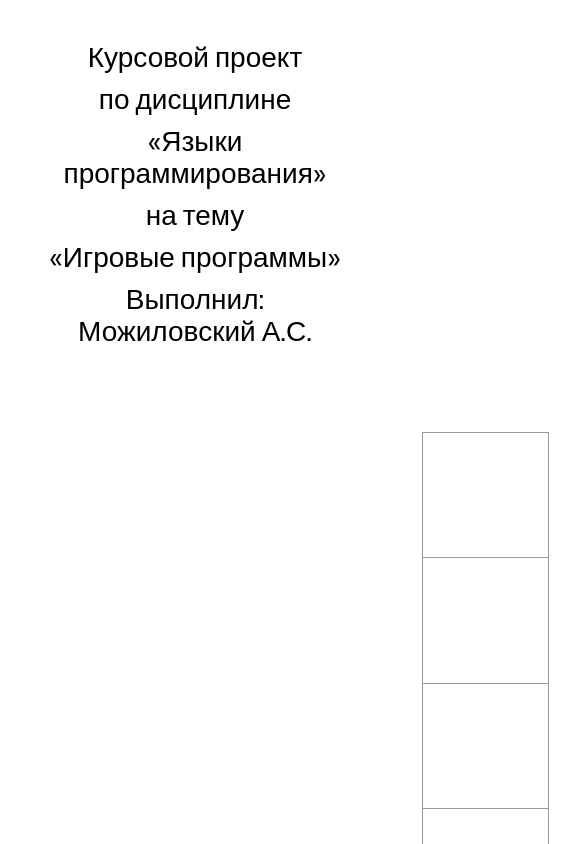
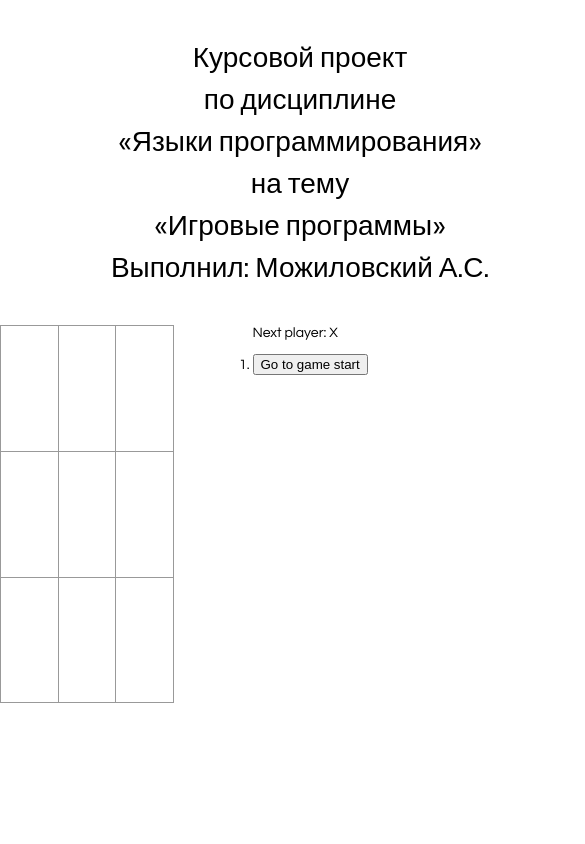
Before and after one commit to ironyhouse/react-ticTacToe, a React app: page / in a window 390 px wide. Shown: the top 844 px of the page, 585 px wide, since content can reach past the window. Built offline with nearby package versions, Linux system fonts and the light colour scheme.

Commit message:
feat: add mobile adaptation

```diff
--- a/src/index.css
+++ b/src/index.css
@@ -1,6 +1,7 @@
 body {
   font: 14px "Century Gothic", Futura, sans-serif;
   margin: 0 auto;
+  min-width: 600px;
 }
 
 /* Title */
@@ -28,13 +29,14 @@ ol, ul {
 
 }
 #root {
-  margin: 10vh 50vh;
+  text-align: center;
+  margin: auto;
 }
 
 /* Table */
 .square {
   height: 15vh;
-  width: 15vh;
+  width: 15vw;
   background: #fff;
   border: 1px solid #999;
   float: left;
```
